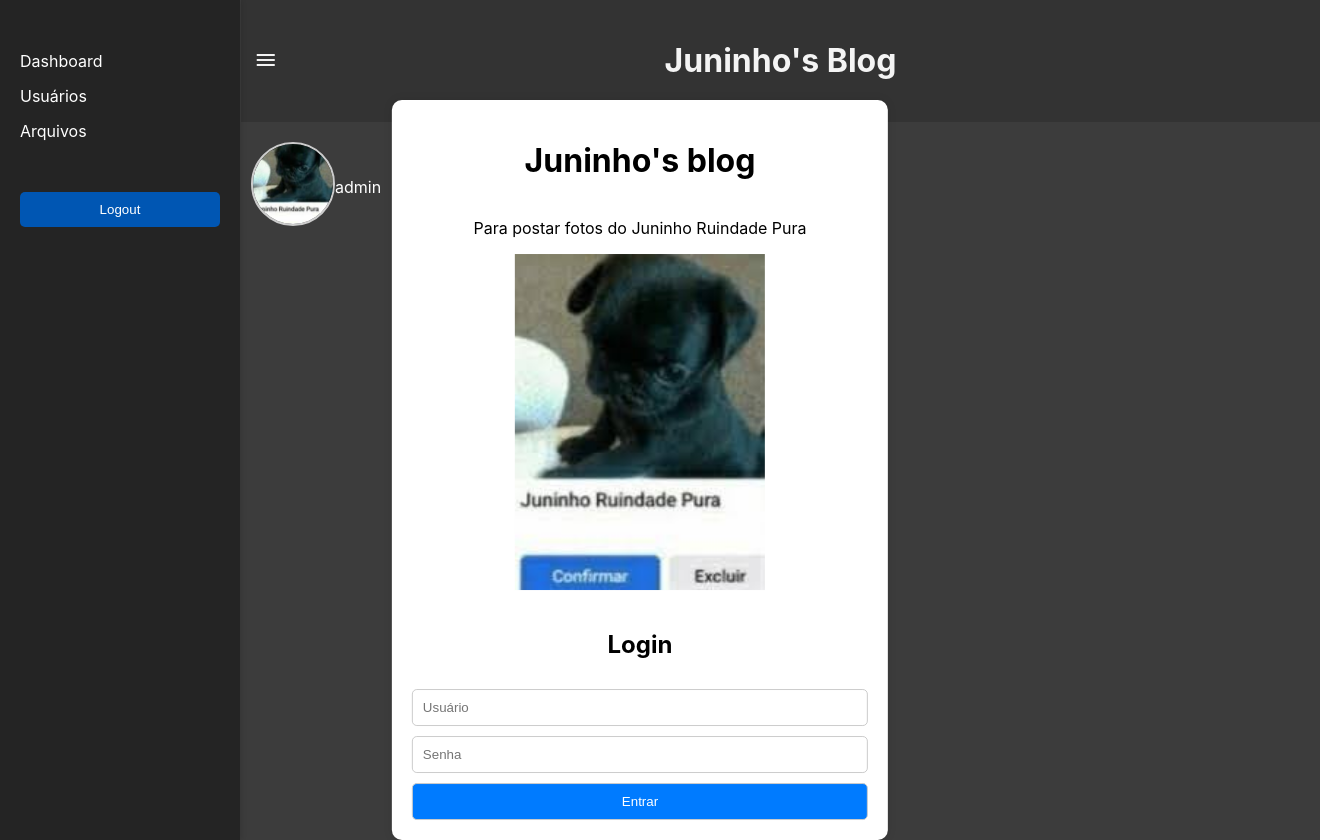
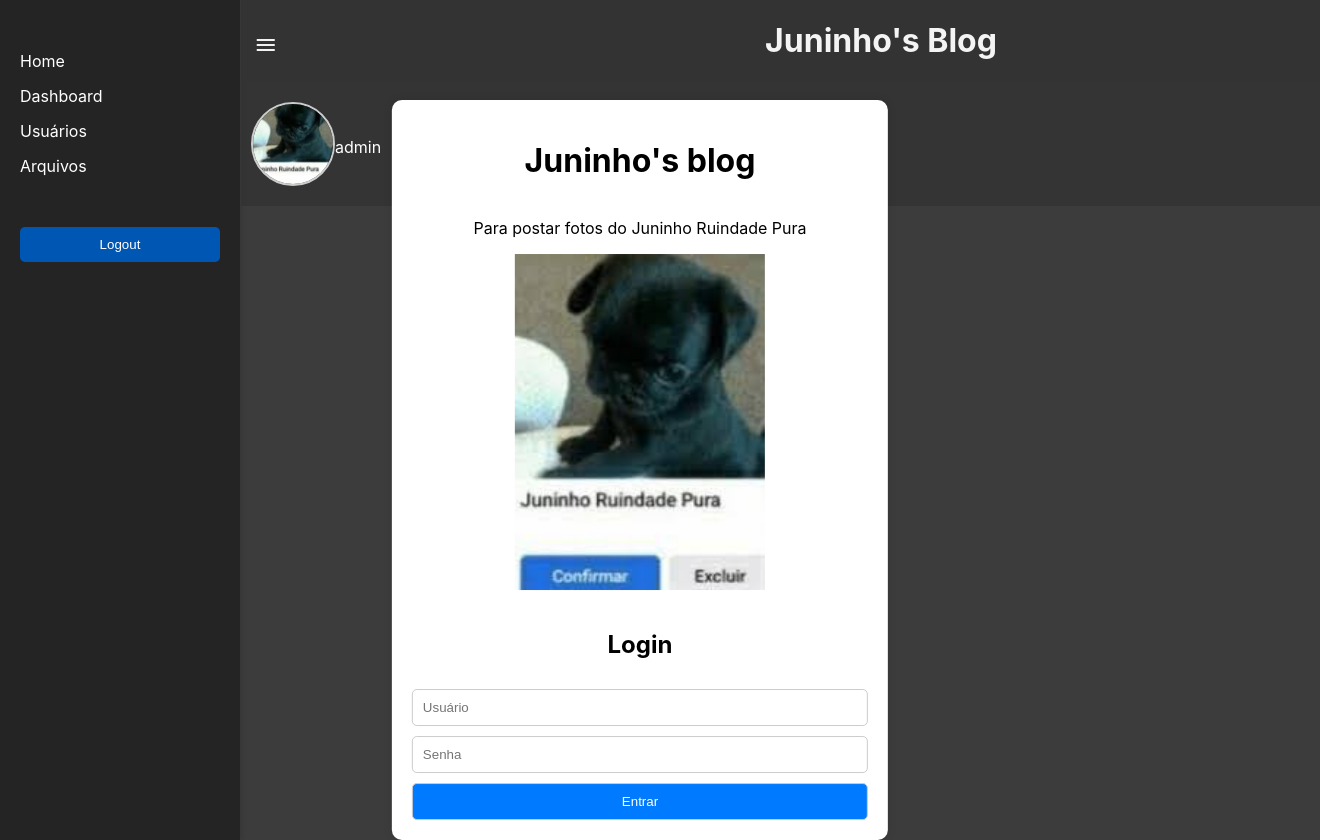
Before and after one commit to JuniorCarvalho18/Projeto-Extra-Dev-Web, a React (Create React App) app in the folder app-login/frontend/: page /login in a window 1280 px wide. Shown: the whole page, 1320 px wide, since content can reach past the window. Built offline with nearby package versions, Linux system fonts and the light colour scheme; sample sign-in values are in the browser's storage.

Commit message:
improvments

```diff
--- a/app-login/frontend/src/App.js
+++ b/app-login/frontend/src/App.js
@@ -2,6 +2,7 @@ import React, { useState, useEffect } from "react";
 import { BrowserRouter as Router, Routes, Route, Navigate, useLocation } from "react-router-dom";
 import Login from "./components/Login";
 import Home from "./components/Home";
+import Dashboard from "./components/Dashboard";
 import Sidebar from "./components/Sidebar";
 import UserList from "./components/UserList";
 import UserForm from "./components/UserForm";
@@ -62,6 +63,10 @@ function App() {
 						element={isAuthenticated ? <Home /> : <Navigate to="/login" />}
 					/>
 					<Route
+						path="/Dashboard"
+						element={isAuthenticated ? <Dashboard /> : <Navigate to="/login" />}
+					/>
+					<Route
 						path="/users"
 						element={
 							isAuthenticated && isAdmin() ? <UserList /> : <Navigate to="/login" />
--- /dev/null
+++ b/app-login/frontend/src/components/Dashboard.jsx
@@ -0,0 +1,40 @@
+import React, { useEffect, useState } from "react";
+import axiosInstance from "../services/axiosInstance";
+
+function Dashboard() {
+	const [users, setUsers] = useState([]);
+	const token = sessionStorage.getItem("token");
+
+	useEffect(() => {
+		if (!token) {
+			alert("Acesso negado. Faça login.");
+			window.location.href = "/";
+			return;
+		}
+
+		axiosInstance.get("http://localhost:3001/users", {
+			headers: { Authorization: `Bearer ${token}` }
+		})
+		.then(response => {
+			setUsers(response.data);
+		})
+		.catch(error => {
+			console.error("Erro ao carregar usuários:", error);
+			alert("Token inválido ou expirado.");
+			window.location.href = "/";
+		});
+	}, [token]);
+
+	return (
+		<div className="home-container">
+			<h1>Bem Vindo</h1>
+			<ul>
+				{users.map(user => (
+					<li key={user.id}>{user.fullName} ({user.role})</li>
+				))}
+			</ul>
+		</div>
+	);
+}
+
+export default Dashboard;
--- a/app-login/frontend/src/components/Home.jsx
+++ b/app-login/frontend/src/components/Home.jsx
@@ -27,12 +27,7 @@ function Home() {
 
 	return (
 		<div className="home-container">
-			<h1>Bem Vindo</h1>
-			<ul>
-				{users.map(user => (
-					<li key={user.id}>{user.fullName} ({user.role})</li>
-				))}
-			</ul>
+
 		</div>
 	);
 }
--- a/app-login/frontend/src/components/Sidebar.jsx
+++ b/app-login/frontend/src/components/Sidebar.jsx
@@ -16,7 +16,8 @@ function Sidebar({ updateAuthStatus }) {
 	return (
 		<div className="sidebar">
 			<ul>
-				<li><Link to="/home">Dashboard</Link></li>
+			<li><Link to="/Home">Home</Link></li>
+				<li><Link to="/Dashboard">Dashboard</Link></li>
 				{role === "admin" && ( // Mostra o link de "Usuários" apenas para admin
 					<li><Link to="/users">Usuários</Link></li>
 				)}
--- a/app-login/frontend/src/components/UserHeader.jsx
+++ b/app-login/frontend/src/components/UserHeader.jsx
@@ -2,12 +2,18 @@ import React from 'react';
 
 function CloseSidebar() {
   const Sidebar = document.querySelector('.sidebar');
+  const body = document.querySelector('body');
+  const burguer = document.querySelector('i');
 
   if (Sidebar) {
     if (Sidebar.style.display === 'flex' || Sidebar.style.display === '') {
       Sidebar.style.display = 'none';
+      body.style.margin = '0';
+      burguer.style.left = '20px';
     } else {
       Sidebar.style.display = 'flex';
+      body.style.margin = '0 0 0 241px';
+      burguer.style.left = '241px';
     }
     Sidebar.style.transition = '0.5s';
   }
--- a/app-login/frontend/src/index.css
+++ b/app-login/frontend/src/index.css
@@ -1,7 +1,6 @@
 /* Estilos globais */
 body {
-	margin: 0;
-	padding: 0 0 0 241px;
+	margin: 0 0 0 241px;
 	font-family: -apple-system, BlinkMacSystemFont, 'Segoe UI', 'Roboto', 'Oxygen',
 		'Ubuntu', 'Cantarell', 'Fira Sans', 'Droid Sans', 'Helvetica Neue',
 		sans-serif;
@@ -46,7 +45,7 @@ code {
 }
 i{
 	position: fixed;
-	top: 35px;
+	top: 20px;
 	left:241px;
 	padding: 1%;
 }
@@ -57,18 +56,17 @@ i{
 
 }
 .user-header{
+	background-color: rgba(51, 51, 51, 0.8);
+	position: fixed;
 	width: 100%;
 	display: flex;
 	flex-direction: column;
-    margin: auto;
     justify-content: flex-start;
 }
 #Header{
 	width: 100%;
     background-color: #333;
     display: flex;
-    margin: auto;
-	padding: 20px;
     justify-content: center;
 	align-items: center
 }
@@ -111,6 +109,7 @@ a:hover{
 }
 /* Layout principal */
 .app-container {
+	width: 100%;
 	display: flex;
 	min-height: 100vh; /* Garante que o container ocupe toda a altura da tela */
 }
@@ -161,6 +160,7 @@ a:hover{
 
 /* Conteúdo principal */
 .content {
+	width: 100%;
 	color: #f4f4f4;
 	flex: 1; /* Ocupa o restante do espaço */
 	background-color: rgba(60, 60, 60); /* Cor de fundo do conteúdo */
```
